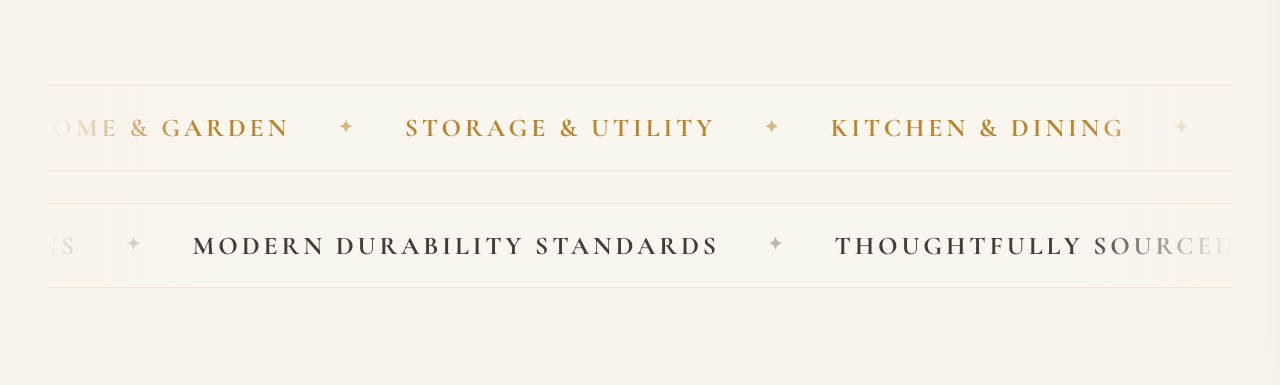
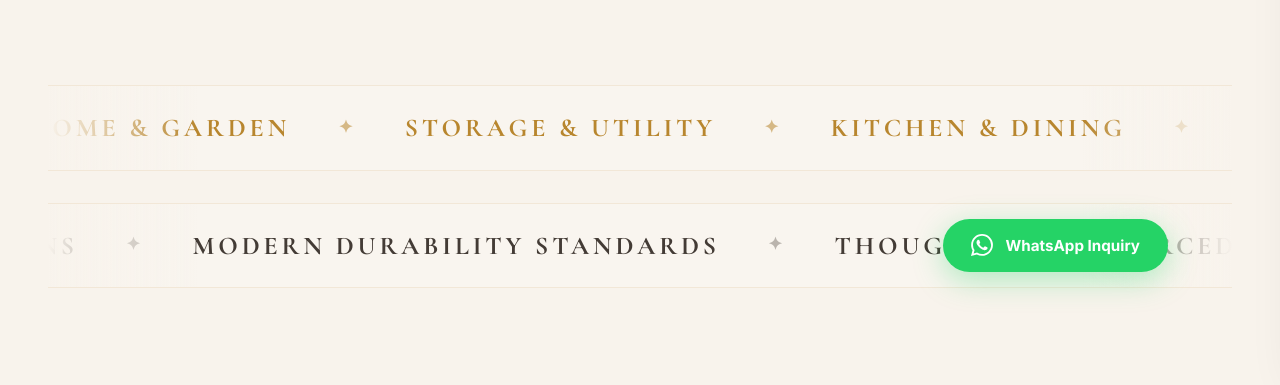
Before and after one commit to keshr7038/kalavathe-plastics, a website: page index.html in a window 1280 px wide. Shown: the part 415-800 px from the top of the page. Drawn offline with nearby package versions, Linux system fonts and the light colour scheme; no server answers.

Commit message:
Add floating WhatsApp contact button inside the right corner of the hero section

```diff
--- a/index.html
+++ b/index.html
@@ -92,7 +92,13 @@
             </div>
           </div>
         </div>
-      </div>
+      <!-- Floating WhatsApp inside hero section -->
+      <a href="https://wa.me/916302263377?text=Hi!%20I%20am%20interested%20in%20wholesale%20orders%20from%20Kalavathi%20Plastics." class="hero-whatsapp-btn" target="_blank" rel="noopener noreferrer">
+        <svg viewBox="0 0 24 24">
+          <path d="M17.472 14.382c-.297-.149-1.758-.867-2.03-.967-.273-.099-.471-.148-.67.15-.197.297-.767.966-.94 1.164-.173.199-.347.223-.644.075-.297-.15-1.255-.463-2.39-1.475-.883-.788-1.48-1.761-1.653-2.059-.173-.297-.018-.458.13-.606.134-.133.298-.347.446-.52.149-.174.198-.298.298-.497.099-.198.05-.371-.025-.52-.075-.149-.669-1.612-.916-2.207-.242-.579-.487-.5-.669-.51-.173-.008-.371-.01-.57-.01-.198 0-.52.074-.792.372-.272.297-1.04 1.016-1.04 2.479 0 1.462 1.065 2.875 1.213 3.074.149.198 2.096 3.2 5.077 4.487.709.306 1.262.489 1.694.625.712.227 1.36.195 1.871.118.571-.085 1.758-.719 2.006-1.413.248-.694.248-1.289.173-1.413-.074-.124-.272-.198-.57-.347m-5.421 7.403h-.004a9.87 9.87 0 01-5.031-1.378l-.361-.214-3.741.982.998-3.648-.235-.374a9.86 9.86 0 01-1.51-5.26c.001-5.45 4.436-9.884 9.888-9.884 2.64 0 5.122 1.03 6.988 2.898a9.825 9.825 0 012.893 6.994c-.003 5.45-4.437 9.884-9.885 9.884m8.413-18.297A11.815 11.815 0 0012.05 0C5.495 0 .16 5.335.157 11.892c0 2.096.547 4.142 1.588 5.945L0 24l6.335-1.662c1.746.953 3.71 1.455 5.703 1.458h.005c6.554 0 11.89-5.335 11.893-11.893a11.821 11.821 0 00-3.48-8.413z"/>
+        </svg>
+        <span>WhatsApp Inquiry</span>
+      </a>
     </div>
   </section>
 
--- a/styles.css
+++ b/styles.css
@@ -3163,3 +3163,45 @@ footer {
 .marquee-row:hover .marquee-track {
   animation-play-state: paused;
 }
+
+/* Floating WhatsApp Button inside Hero Section */
+.hero-whatsapp-btn {
+  position: absolute;
+  bottom: 3.5rem;
+  right: 4rem;
+  z-index: 10;
+  display: flex;
+  align-items: center;
+  gap: 0.8rem;
+  background: #25d366;
+  color: #ffffff;
+  font-family: var(--font-body);
+  font-size: 0.95rem;
+  font-weight: 700;
+  padding: 0.85rem 1.75rem;
+  border-radius: 100px;
+  box-shadow: 0 8px 30px rgba(37, 211, 102, 0.35);
+  text-decoration: none;
+  transition: transform 0.3s cubic-bezier(0.175, 0.885, 0.32, 1.275), box-shadow 0.3s ease;
+}
+
+.hero-whatsapp-btn:hover {
+  transform: scale(1.06) translateY(-2px);
+  box-shadow: 0 12px 35px rgba(37, 211, 102, 0.5);
+  color: #ffffff;
+}
+
+.hero-whatsapp-btn svg {
+  fill: #ffffff;
+  width: 22px;
+  height: 22px;
+}
+
+@media (max-width: 768px) {
+  .hero-whatsapp-btn {
+    bottom: 2rem;
+    right: 2rem;
+    padding: 0.7rem 1.4rem;
+    font-size: 0.85rem;
+  }
+}
```
